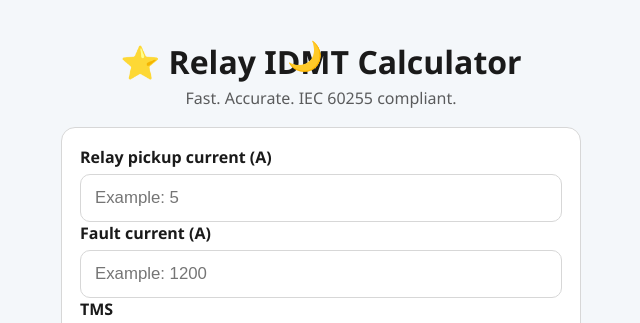
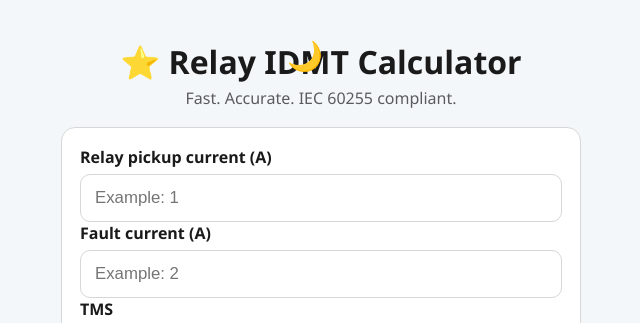
Before and after one commit to godwintgn/Relay-IDMT-Calculator, a plain HTML site: page docs/index.html in a window 1280 px wide. Shown: the top 323 px of the page, 319-959 px from the left. Drawn offline with Linux system fonts and the light colour scheme.

Commit message:
webui tweaks

```diff
--- a/docs/index.html
+++ b/docs/index.html
@@ -28,10 +28,10 @@
 
     <div class="card">
         <label for="pickup">Relay pickup current (A)</label>
-        <input id="pickup" type="text" placeholder="Example: 5">
+        <input id="pickup" type="text" placeholder="Example: 1">
 
         <label for="fault">Fault current (A)</label>
-        <input id="fault" type="text" placeholder="Example: 1200">
+        <input id="fault" type="text" placeholder="Example: 2">
 
         <label for="tms">TMS</label>
         <input id="tms" type="text" placeholder="Example: 0.1">
```
